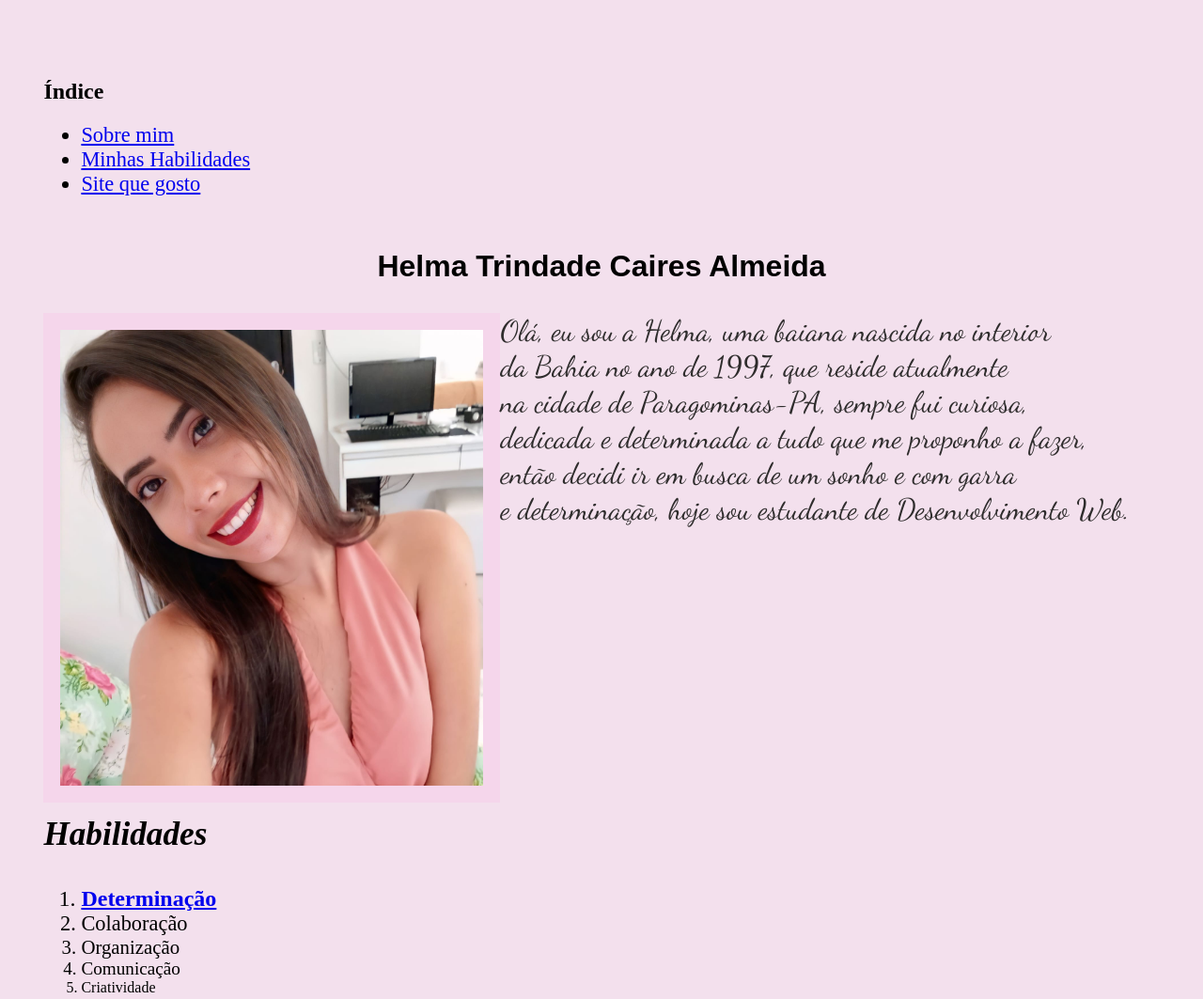
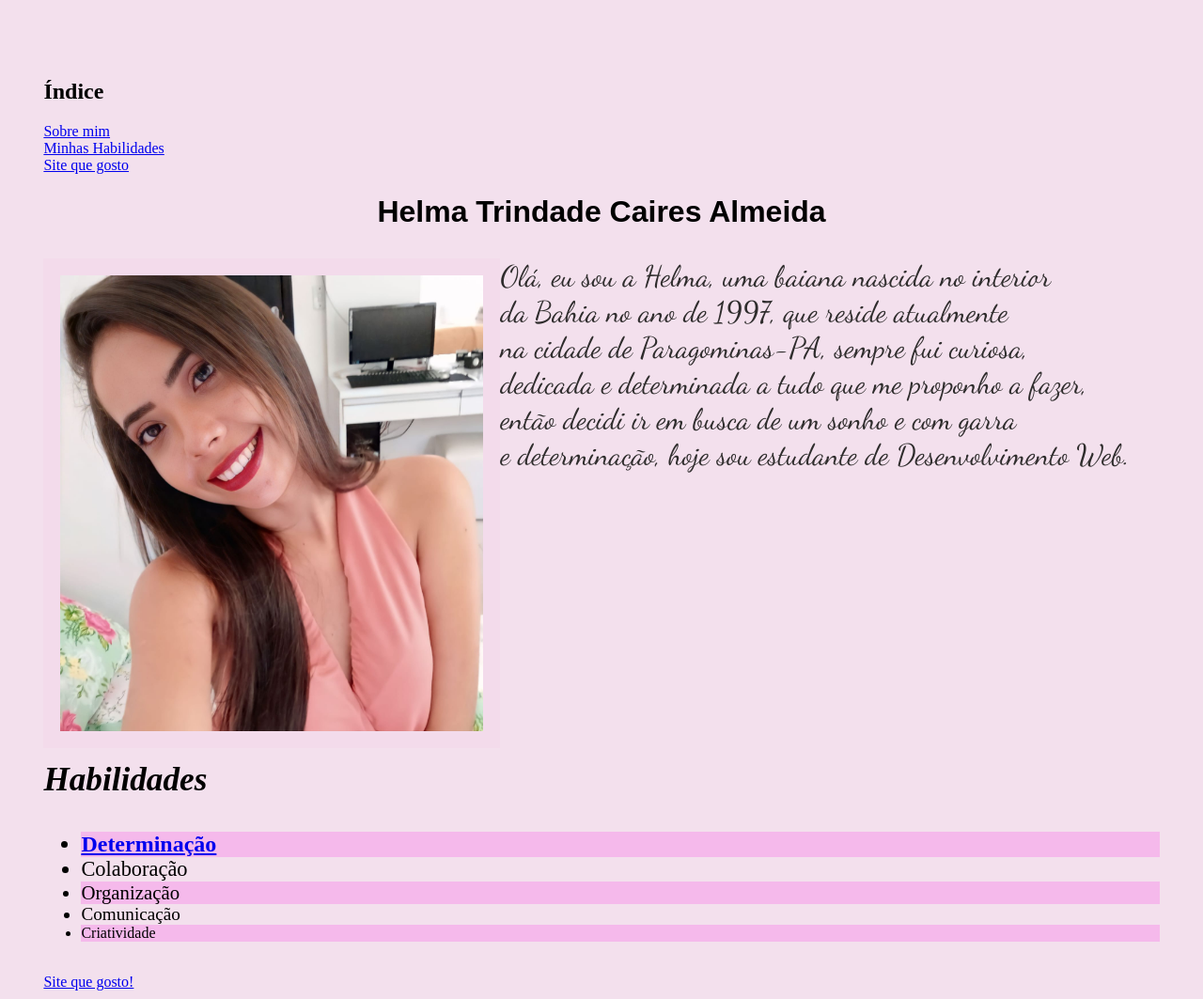
Before and after one commit to helmatrindade/helmatrindade.github.io, a plain HTML site: page index.html in a window 1280 px wide. Shown: the top 1063 px of the page at 94% size. Drawn offline with Linux system fonts and the light colour scheme.

Commit message:
Adiciona estilo nos itens ímpares da lista habilidades

```diff
--- a/index.html
+++ b/index.html
@@ -14,12 +14,9 @@
 <body>
     <br>
     <h2>Índice</h2>
-    <ul>
-        <li> <a href="#helma1">Sobre mim</a></li>
-        <li> <a href="#helma2">Minhas Habilidades</a></li>
-        <li> <a href="#helma3">Site que gosto</a></li>
-
-    </ul>
+    <a href="#helma1">Sobre mim</a></li><br>
+    <a href="#helma2">Minhas Habilidades</a></li><br>
+    <a href="#helma3">Site que gosto</a></li>
     <br>
     <div>
     <h1 class="myname">Helma Trindade Caires Almeida</h1>
@@ -30,13 +27,13 @@
     </div>
     </div>
     <h3><a name="helma2"><em>Habilidades</em></a></h3>
-    <ol>
+    <ul>
         <li class="number1"><strong><a href="myself.jpeg">Determinação</a></strong></li>
         <li class="number2">Colaboração</li>
         <li class="number3">Organização</li>
         <li class="number4">Comunicação</li>
         <li class="number5">Criatividade</li>
-    </ol>
+    </ul>
     <br>
     <a name="helma3"> <a href="https://www.einerd.com.br/secao/cinema-tv/" target="_blank">Site que gosto!</a> </a>
 </body>
--- a/style.css
+++ b/style.css
@@ -38,7 +38,7 @@
                 float: left;
                 height: 46opx ;
                 padding: 18px;
-                background-color:rgb(245, 214, 235);
+                background-color:rgb(243, 219, 235);
             }
             .myname{
                 text-align: center;
@@ -52,3 +52,6 @@
                 top: 50px;
                 right: 20%;
             }
+            ul li:nth-child(odd) {
+                background-color: rgb(245, 185, 235);
+            }
```
